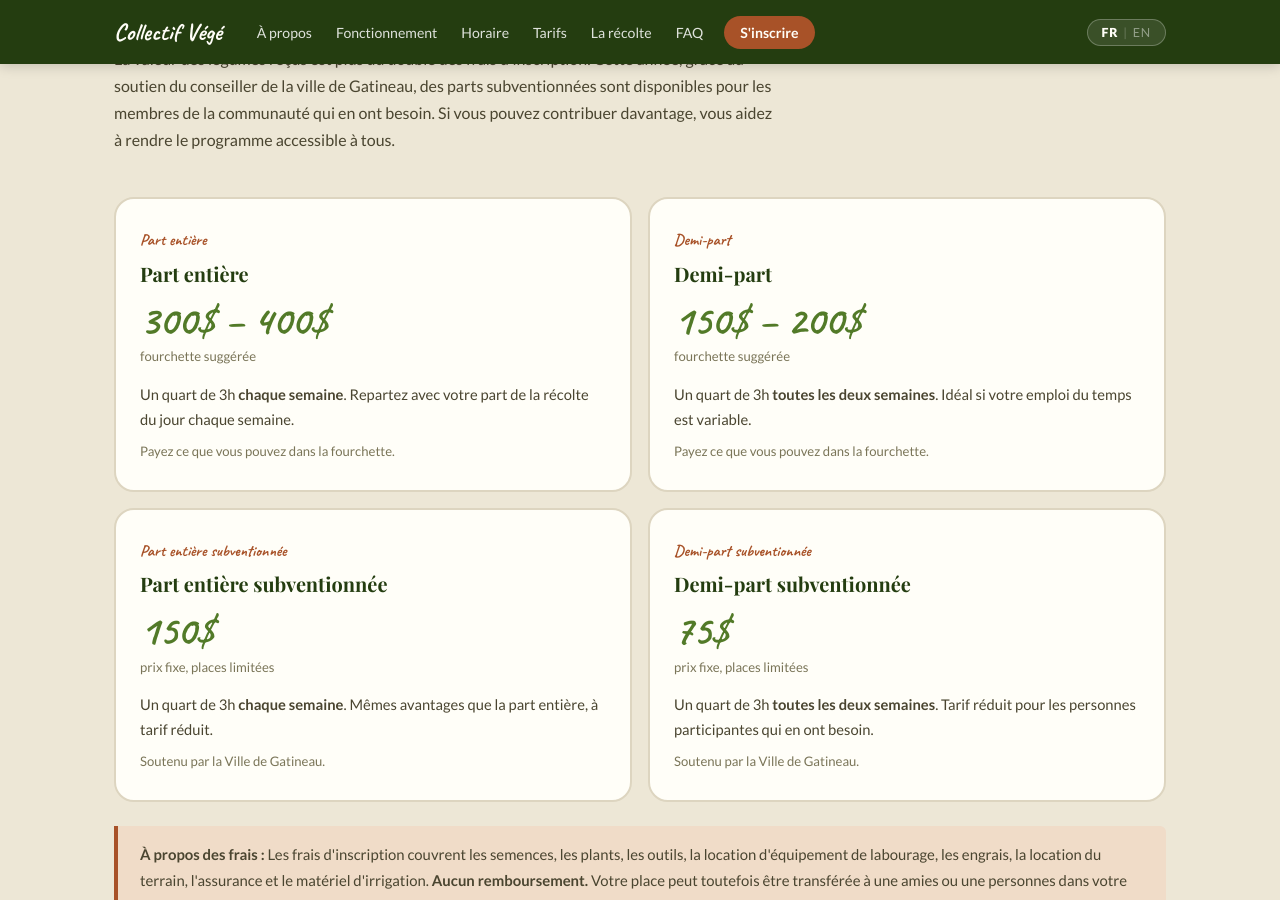
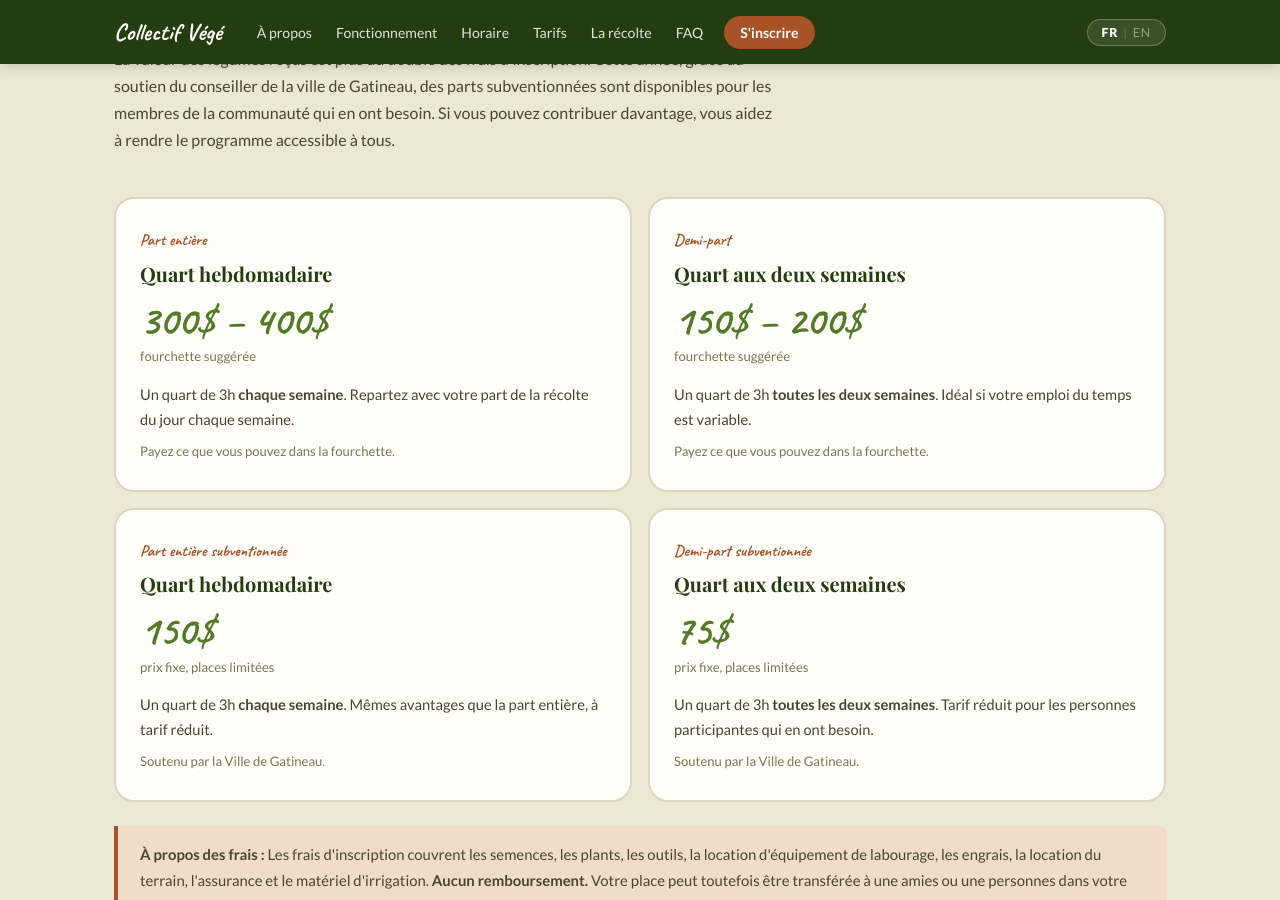
Before and after one commit to Etienne-Lefebvre/collectif-vege, a Jekyll site: the page built from index.html, in a window 1280 px wide and 900 px high, scrolled down 3334 px. Built offline with Jekyll 4.4.1, drawn with Linux system fonts in a browser that asks for light colours; some web fonts are replaced.

Commit message:
Reduced emphasis on CSA share terminology

```diff
--- a/index.html
+++ b/index.html
@@ -267,7 +267,7 @@ description: "Nous somme un organisme sans but lucratif à Gatineau où nous pla
     <div class="pricing-grid">
       <div class="price-card">
         <span class="price-card-label"><span class="fr">Part entière</span><span class="en">Full share</span></span>
-        <h3><span class="fr">Part entière</span><span class="en">Full share</span></h3>
+        <h3><span class="fr">Quart hebdomadaire</span><span class="en">Weekly shift</span></h3>
         <div class="price-amount">300$ – 400$</div>
         <div class="price-range"><span class="fr">fourchette suggérée</span><span class="en">suggested range</span></div>
         <p class="price-desc">
@@ -281,7 +281,7 @@ description: "Nous somme un organisme sans but lucratif à Gatineau où nous pla
       </div>
       <div class="price-card">
         <span class="price-card-label"><span class="fr">Demi-part</span><span class="en">Half share</span></span>
-        <h3><span class="fr">Demi-part</span><span class="en">Half share</span></h3>
+        <h3><span class="fr">Quart aux deux semaines</span><span class="en">Bi-weekly shift</span></h3>
         <div class="price-amount">150$ – 200$</div>
         <div class="price-range"><span class="fr">fourchette suggérée</span><span class="en">suggested range</span></div>
         <p class="price-desc">
@@ -295,7 +295,7 @@ description: "Nous somme un organisme sans but lucratif à Gatineau où nous pla
       </div>
       <div class="price-card">
         <span class="price-card-label"><span class="fr">Part entière subventionnée</span><span class="en">Subsidized full share</span></span>
-        <h3><span class="fr">Part entière subventionnée</span><span class="en">Subsidized full share</span></h3>
+        <h3><span class="fr">Quart hebdomadaire</span><span class="en">Weekly shift</span></h3>
         <div class="price-amount">150$</div>
         <div class="price-range"><span class="fr">prix fixe, places limitées</span><span class="en">fixed price, limited spots</span></div>
         <p class="price-desc">
@@ -309,7 +309,7 @@ description: "Nous somme un organisme sans but lucratif à Gatineau où nous pla
       </div>
       <div class="price-card">
         <span class="price-card-label"><span class="fr">Demi-part subventionnée</span><span class="en">Subsidized half share</span></span>
-        <h3><span class="fr">Demi-part subventionnée</span><span class="en">Subsidized half share</span></h3>
+        <h3><span class="fr">Quart aux deux semaines</span><span class="en">Bi-weekly shift</span></h3>
         <div class="price-amount">75$</div>
         <div class="price-range"><span class="fr">prix fixe, places limitées</span><span class="en">fixed price, limited spots</span></div>
         <p class="price-desc">
```
